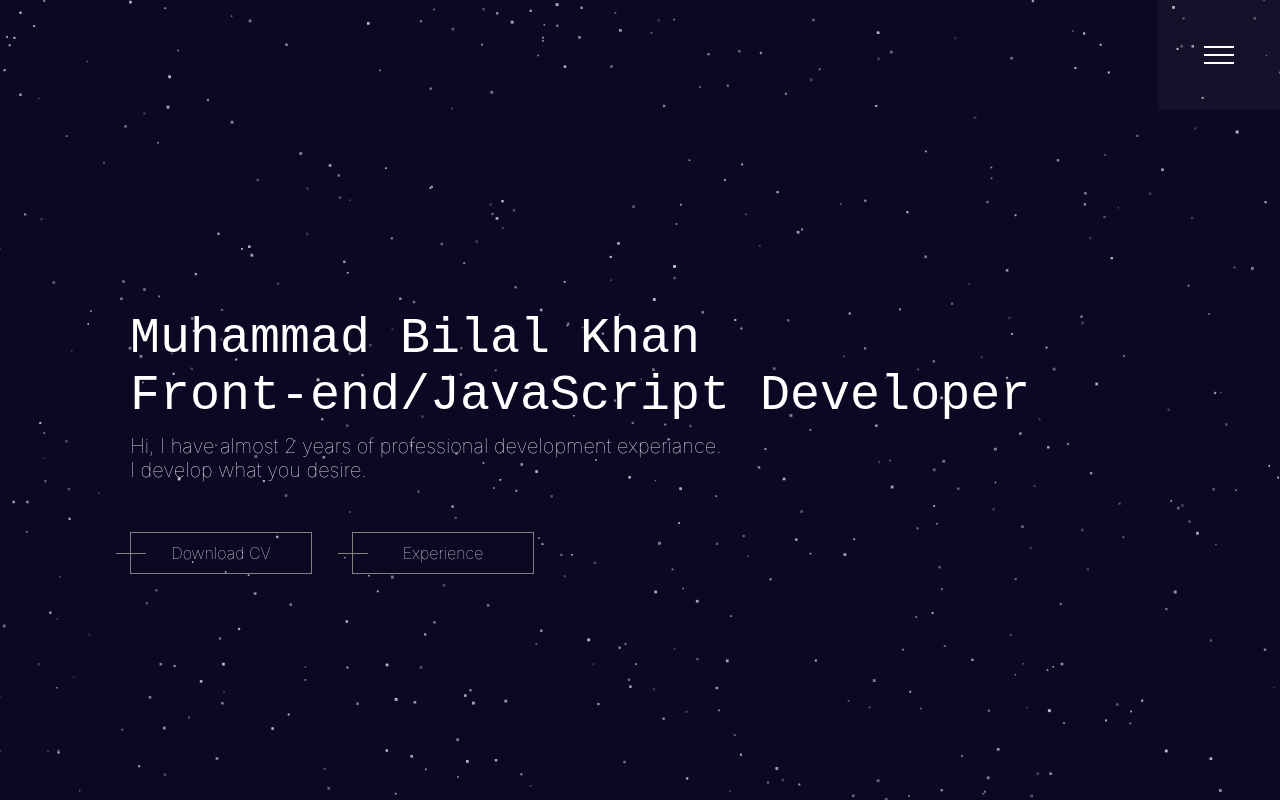
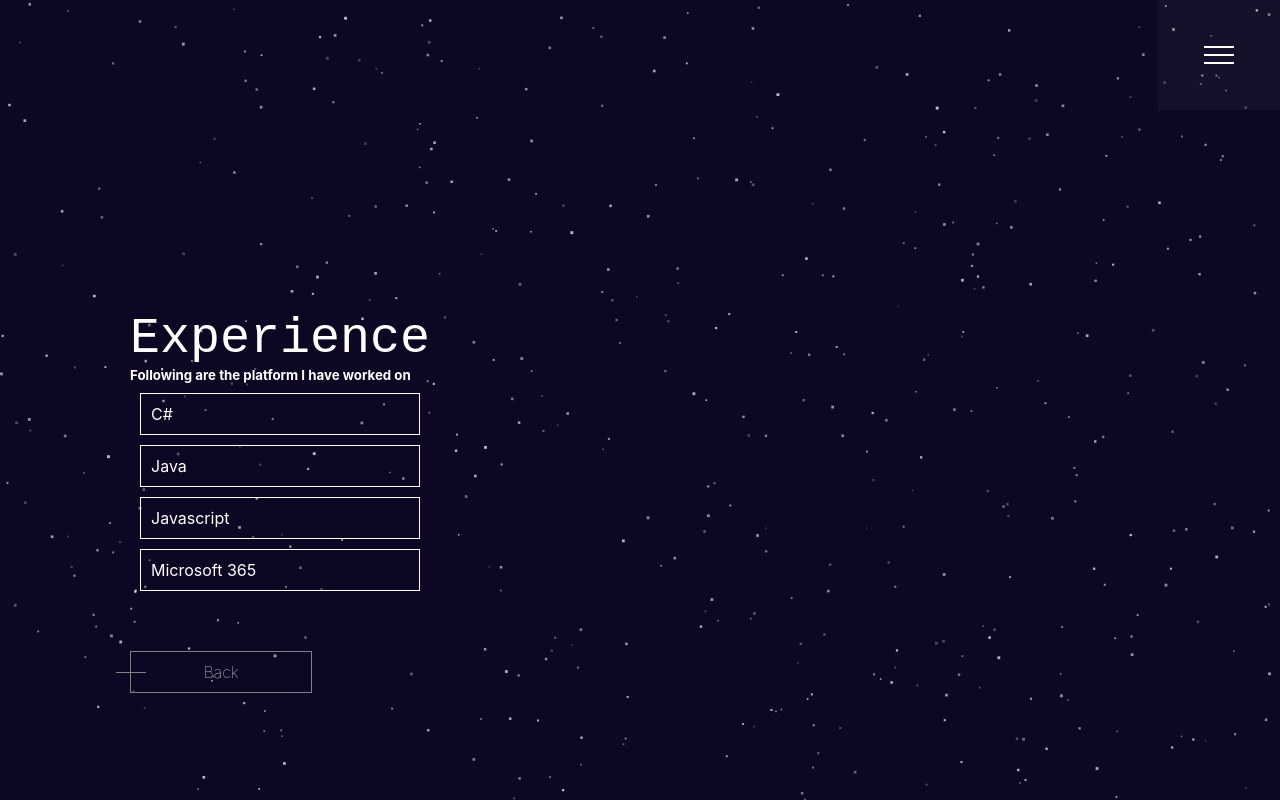
Before and after one commit to geragt280/portfolio, a React (Create React App) app: page / in a window 1280 px wide. Both pictures are taken after a click on the element "Experience". Built offline with nearby package versions, Linux system fonts and the light colour scheme.

Commit message:
Experience column updated

```diff
--- /dev/null
+++ b/public/files/MyExperianceData.json
@@ -0,0 +1,13 @@
+{
+    "experiance": {
+        "languages": [
+            "C#", "Java", "Javascript", "Microsoft 365"
+        ],
+        "descriptions": [
+            "Worked on console app, form, web forms, asp.net and asp.net MVC platforms. Having command of famous language like C# gave me advantage to understand many other languages easily  and in microsoft field this is an esential point everywhere.",
+            "Sole purpose of learning this language was to work on mobile app developement for android created many responsive and stylish app with great friendly UI and evironment.",
+            "This one was my favorite so far as it helped me achieve many goals whereever I went in software development having knowledge of its frameworks is also a blessing and working on them give the joy to create the best platform for a client.",
+            "This is not particularly a language and many of you will think why I even added it here but the thing is I came and saw that you can develop almost all kind of software that the clients need these days. Each and every platform inside it is capable to make a to the specific application for your need weather its a web app, mobile app, desktop app or even backend handling is quite easy using this platform."
+        ]
+    }
+}
--- a/src/App.js
+++ b/src/App.js
@@ -1,38 +1,43 @@
-import React, { useEffect } from 'react'
-import './component/css/App.css';
+import React, { useEffect, createContext } from "react";
+import "./component/css/App.css";
 // import Script from './component/customHooks/Script';
-import $ from 'jquery';
-import InformationContainer from './component/InformationContainer';
-import NavContent from './component/NavContent';
-import BackgroundParticles from './component/BackgroundParticles';
+import $ from "jquery";
+import InformationContainer from "./component/InformationContainer";
+import NavContent from "./component/NavContent";
+import BackgroundParticles from "./component/BackgroundParticles";
+
+const MyContext = createContext();
 
 export default function App() {
+  const [showItem, setShowItem] = React.useState("Personal");
 
+  const showingItem = { showItem, setShowItem };
 
   useEffect(() => {
-    $('#navigator').slideToggle(); // it closes my navigation tabs in start
+    $("#navigator").slideToggle(); // it closes my navigation tabs in start
   }, []);
 
-  const collapseFunction = (x) =>{
+  const collapseFunction = (x) => {
     // window.alert("Hello.")
-    $("#defaultMenuStyle").toggleClass('changeMenuStyle');
-    $('#navigator').slideToggle();
-  }
-
-
+    $("#defaultMenuStyle").toggleClass("changeMenuStyle");
+    $("#navigator").slideToggle();
+  };
 
   return (
+    <MyContext.Provider value={showingItem}>
       <div className="mainBody">
-      <div className='container_middle'>
-        <div className='information_container'>
+        <div className="container_middle">
+          <div className="information_container">
             <InformationContainer />
           </div>
-        <div  className='nav_bar_container' onClick={()=> collapseFunction()}  >
+          <div className="nav_bar_container" onClick={() => collapseFunction()}>
             <NavContent />
           </div>
         </div>
         <BackgroundParticles />
-
       </div>
+    </MyContext.Provider>
   );
 }
+
+export {MyContext};
--- /dev/null
+++ b/src/component/Experience.js
@@ -0,0 +1,49 @@
+import React, { useEffect, useState } from 'react';
+
+export default function Experience({changeAnimation}) {
+
+  const [languages, setLanguages] = useState([]);
+
+  useEffect(() => {
+    const getExperiance = async () => {
+      const response = await fetch('./files/MyExperianceData.json', {
+        method: 'GET'
+      });
+      const data = await response.json();
+      console.log("response", data);
+      if (data) {
+        setLanguages(data.experiance.languages);
+      }
+    };
+    getExperiance();
+  }, [])
+
+  const DisplayExperiance = () => {
+    return (
+      <ul style={{listStyle:'none'}}>
+          {languages.map((e, i) => {
+            return <li key={i} className={'exp-point'} >{e}</li>
+          })}
+      </ul>
+    )
+  }
+
+  return (
+    <div className='active_comp'>
+      <div>
+        <h1 className='exp_heading'>
+          Experience
+        </h1>
+
+        <h5>Following are the platform I have worked on</h5>
+
+        <div style={{margin:10}}>
+          { languages.length > 0 ? <DisplayExperiance /> : <p>No Experience Available</p>}
+        </div>
+      </div>
+      <div className='informationButtonsContainer'>
+            <span onClick={() => changeAnimation('Personal')}><div className='sideHorizontalLine' ></div><p>Back</p></span>
+      </div>
+    </div>
+  )
+}
--- a/src/component/InformationContainer.js
+++ b/src/component/InformationContainer.js
@@ -1,17 +1,42 @@
-import React from 'react'
+import React, { useContext, useEffect } from "react";
+import PersonalDetails from "./PersonalDetails";
+import Experience from "./Experience";
+import { MyContext } from "../App";
 
 export default function InformationContainer() {
+  const { showItem, setShowItem } = useContext(MyContext);
+  const [isAnimating, setIsAnimating] = React.useState(false);
 
+  useEffect(() => {
+    console.log("I got changed");
+    setIsAnimating(true);
+    const timeout = setTimeout(() => {
+      setIsAnimating(false);
+    }, 0);
+    return () => clearTimeout(timeout);
+  }, [showItem]);
 
-    return (
-        <div>
-          <p className='headingName'>Muhammad Bilal Khan</p>
-          <p className='headingProfession'>Front-end/JavaScript Developer</p>
-          <p className='descriptionText'>Hi, I have almost 2 years of professional development experiance.<br/> I develop what you desire.</p>
-          <div className='informationButtonsContainer'>
-            <span><div className='sideHorizontalLine'></div><p><a href='./files/MuhammadBilalKhanCV.pdf' download >Download CV</a></p></span>
-            <span><div className='sideHorizontalLine'></div><p>Experience</p></span>
-          </div>
+  const toggleAnimation = (compName) => {
+    setTimeout(() => {
+      setShowItem(compName);
+    }, 500);
+    setIsAnimating(!isAnimating);
+  };
+
+  return (
+    <div>
+      {showItem === "Personal" && (
+        <div
+          className={` fade-animation-${isAnimating ? "fadeOut" : "fadeIn"}`}
+        >
+          <PersonalDetails changeAnimation={toggleAnimation} />
         </div>
-    )
+      )}
+      {showItem === "Experience" && (
+        <div className={`fade-animation-${isAnimating ? "fadeOut" : "fadeIn"}`}>
+          <Experience changeAnimation={toggleAnimation} />
+        </div>
+      )}
+    </div>
+  );
 }
--- a/src/component/NavContent.js
+++ b/src/component/NavContent.js
@@ -14,9 +14,9 @@ export default function NavContent() {
             <ul>
               <li><FontAwesomeIcon icon={faHome} size='lg' /></li>
               <li>Work</li>
-              <li>Profile</li>
+              <li><a href="https://www.linkedin.com/in/bilal-khan-32853a1bb/" rel="noreferrer" target='_blank'>LinkedIn</a></li>
               <li>Skills</li>
-              <li>Contact</li>
+              <li><a href="mailto:bilalkhan.work786@gmail.com">Contact Me</a></li>
             </ul>
           </div>
         </div>
--- /dev/null
+++ b/src/component/PersonalDetails.js
@@ -0,0 +1,18 @@
+import React from 'react'
+
+export default function PersonalDetails({changeAnimation}) {
+  console.log("upcomming props", changeAnimation);
+  return (
+    <div className='active_comp'>
+        <div>
+          <p className='headingName'>Muhammad Bilal Khan</p>
+            <p className='headingProfession'>Front-end/JavaScript Developer</p>
+          <p className='descriptionText'>Hi, I have almost 2 years of professional development experiance.<br/> I develop what you desire.</p>
+        </div>
+        <div className='informationButtonsContainer'>
+            <span><div className='sideHorizontalLine'></div><p><a href='./files/MuhammadBilalKhanCV.pdf' download >Download CV</a></p></span>
+            <span onClick={() => changeAnimation('Experience')}><div className='sideHorizontalLine' ></div><p>Experience</p></span>
+        </div>
+    </div>
+  )
+}
--- a/src/component/css/App.css
+++ b/src/component/css/App.css
@@ -23,7 +23,6 @@
   padding: 0px;
 }
 .headingName{
-  font-size: large;
   font-size: 50px;
   font-family: 'Courier New', monospace ;
 }
@@ -123,3 +122,39 @@
   position: absolute;
   z-index: 0;
 }
+.exp_heading{
+  font-size: 50px;
+  font-weight: 100;
+  font-family: 'Courier New', monospace ;
+}
+.active_comp{
+  height: 300px;
+  display: flex;
+  justify-content: space-between;
+  flex-direction: column;
+}
+.fade-animation-fadeOut{
+  opacity:0;
+  transition: width 0.2s 0.2s, height 0.2s 0.2s, opacity 0.2s;
+}
+
+.fade-animation-fadeIn{
+  opacity:1;
+  transition: width 0.2s, height 0.2s, opacity 0.5s 0.2s;
+}
+
+/* Experience component styling below */
+
+.exp-point {
+  margin-top:10px;
+  margin-bottom:10px;
+  padding: 10px;
+  border: 1px;
+  border-color: #ffff;
+  border-style: solid;
+}
+.exp-point:hover {
+  cursor: pointer;
+  color: #0E0724;
+  background-color: #ffff;
+}
```
Also changed, not shown: 1 other file (tests, documents, lock files or other folders). Lines whose indentation alone changed are shown as unchanged.
